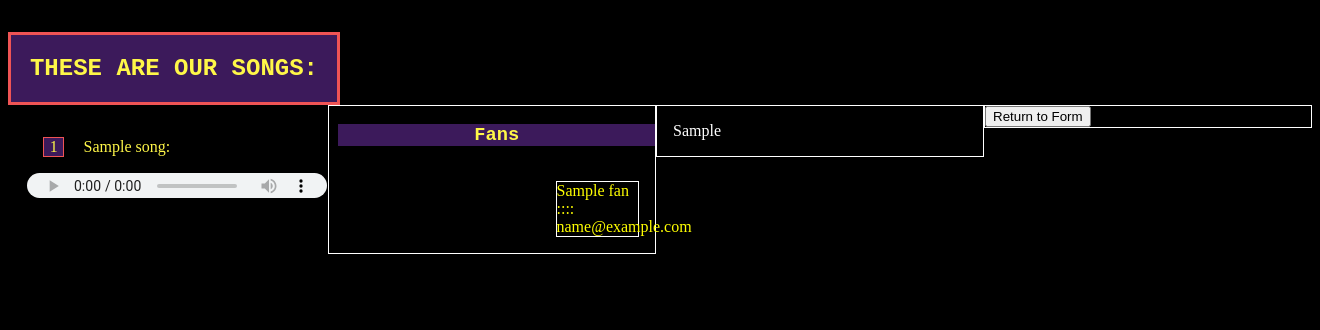
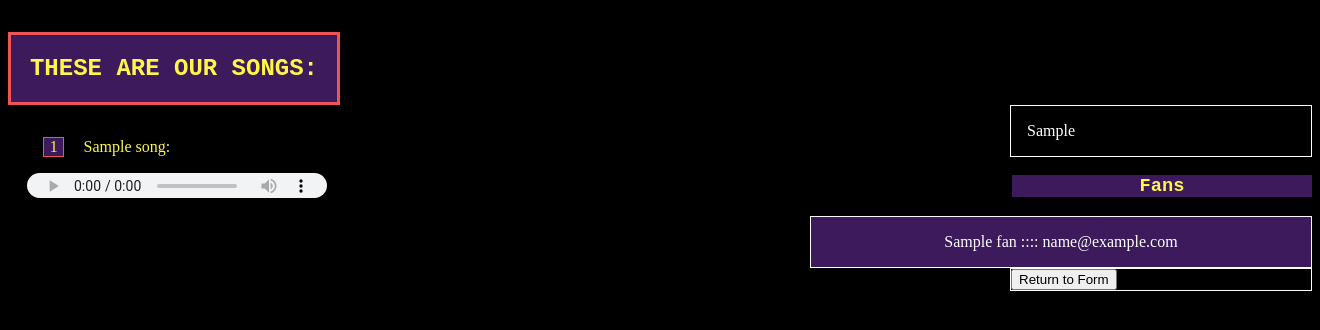
Before and after one commit to yohn-dezmon/petfriendly, a Flask app: template templates/thank_u.html in a window 1320 px wide. Shown: the part 98-428 px from the top of the page. Run offline with Flask 2, Linux system fonts and the light colour scheme; the template is opened without the code that fills it: most values are stand-ins (such as "Sample title", 1, 10 or a date in 2020).

Commit message:
got the query list to display on the right along with the return form and thank you msg.

```diff
--- a/static/pet_friend.css
+++ b/static/pet_friend.css
@@ -11,20 +11,8 @@ h1 {
 
 }
 
-h3 {
-  font-family: "Courier New", Courier, serif;
-  background-color: #3C1A5B;
-  color: #FFF748;
-  margin-left: 0.5em;
-  text-align: center;
-}
 
 
-
-
-.query {
-  color: yellow;
-}
 
 .header {
   background-color: #3C1A5B;
@@ -49,25 +37,40 @@ h3 {
 
 }
 
-.thank_u, .Fans, .returnform {
-  display: inline-block;
+.thank_u, h3, .Fans, form {
   float: right;
-  width: 25%;
+  clear: right;
 }
 
 .thank_u {
   border: 1px solid white;
+  width: 300px;
 
+}
+
+h3 {
+  font-family: "Courier New", Courier, serif;
+  background-color: #3C1A5B;
+  color: #FFF748;
+  margin-left: 0.5em;
+  text-align: center;
+  width: 300px;
 }
 
 .Fans {
   border: 1px solid white;
+  width: 500px;
+  background-color: #3C1A5B;
+  margin-left: 0.5em;
+  text-align: center;
 
 }
-.returnform {
+
+form {
   border: 1px solid white;
-  float: right;
+  width:300px;
 }
+
 
 p {
   color: white;
@@ -96,10 +99,7 @@ li {
 
 }
 
-form {
-  float: right;
-  border: 1px solid white;
-}
+
 
 li:before {
   border:1px solid #EF5455;
--- a/templates/layout.html
+++ b/templates/layout.html
@@ -27,11 +27,16 @@
           {% endfor %}
       </ol>
 
+      {% block paragraph %}
+      {% endblock %}
+
+      {% block paragrap %}
+      {% endblock %}
+
       {% block form %}
       {% endblock %}
 
-      {% block paragraph %}
-      {% endblock %}
+
 
 
 
--- a/templates/thank_u.html
+++ b/templates/thank_u.html
@@ -3,10 +3,13 @@
   {% block paragraph %}
   <div class="thank_u"> <p class='thnk_txt'>{{ thank_u }}</p>
   </div>
+  {% endblock %}
+
+  {% block paragrap %}
+  <h3>Fans</h3>
   <div class="Fans">
-  <h3>Fans</h3>
       {% for fan in fans %}
-        <p class="Fans query">{{ fan.name }} :::: {{ fan.email }}</p>
+        <p>{{ fan.name }} :::: {{ fan.email }}</p>
       {% endfor %}
   </div>
 
```
Also changed, not shown: fandatabase.db.
